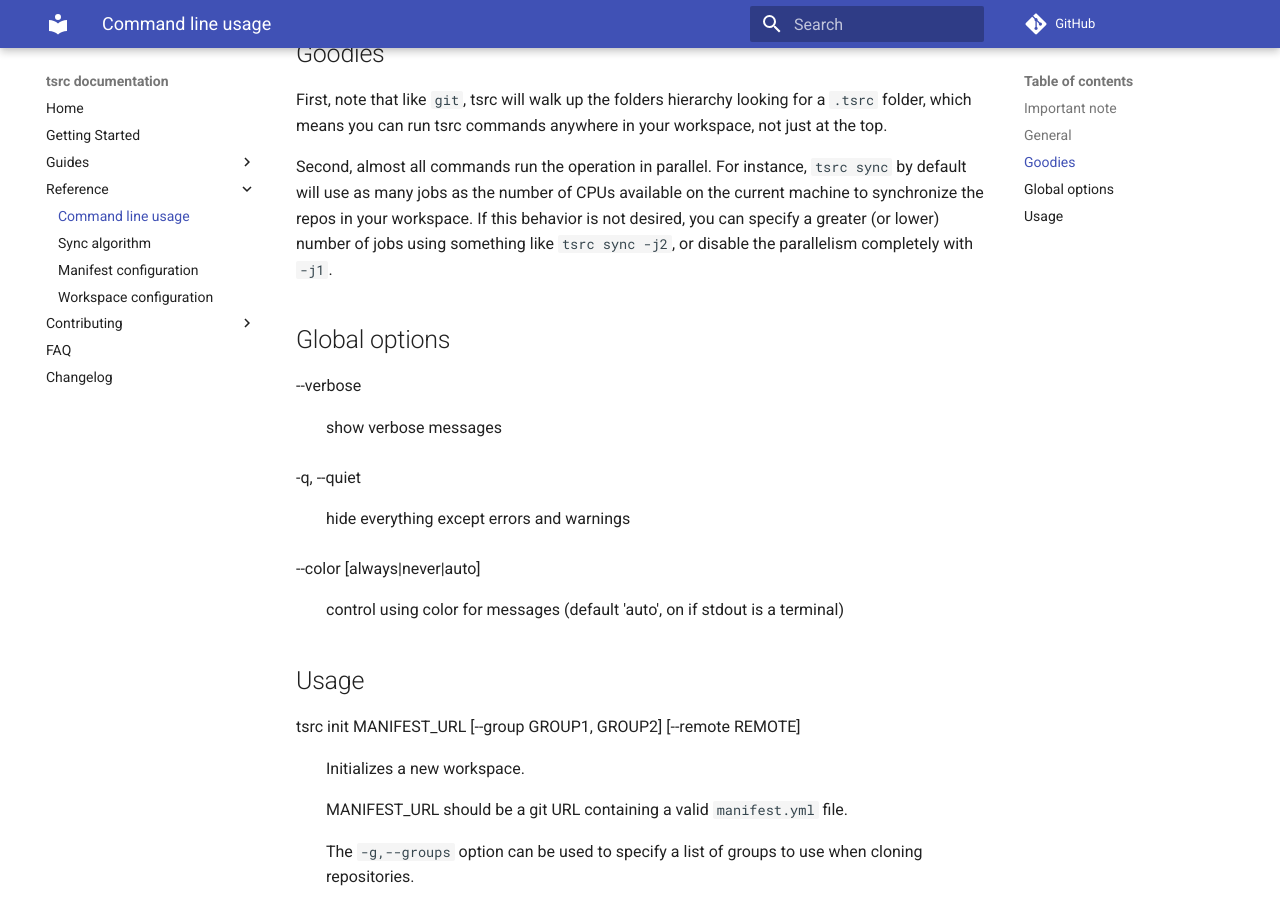
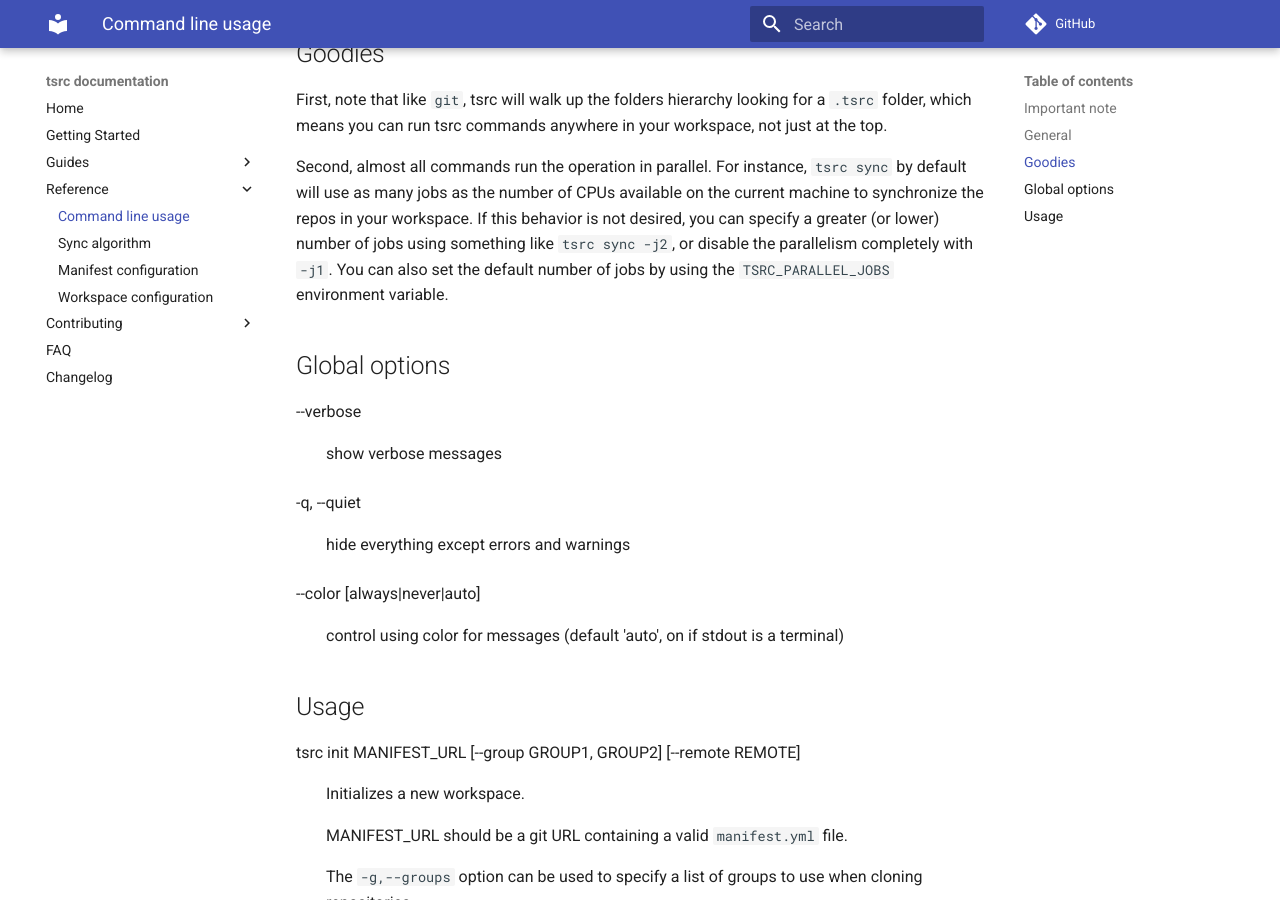
Before and after one commit to your-tools/tsrc, an MkDocs documentation site: the page built from docs/ref/cli.md, in a window 1280 px wide and 900 px high, scrolled down 602 px. Built offline with MkDocs 1.6.1 and Material for MkDocs 9.7.7, drawn with Linux system fonts in a browser that asks for light colours; comment, search, counter and statistics services are not loaded.

Commit message:
Update doc and help message

```diff
--- a/docs/ref/cli.md
+++ b/docs/ref/cli.md
@@ -32,7 +32,8 @@
 available on the current machine to synchronize the repos in your workspace.
 If this behavior is not desired, you can specify a greater (or lower)
 number of jobs using something like `tsrc sync -j2`, or disable the
-parallelism completely with `-j1`.
+parallelism completely with `-j1`. You can also set the default number
+of jobs by using  the `TSRC_PARALLEL_JOBS ` environment variable.
 
 ## Global options
 
```
Also changed, not shown: 1 other file.
